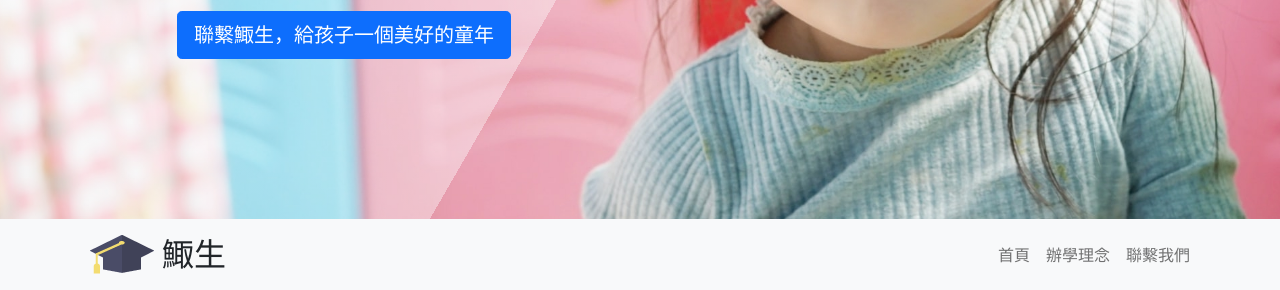
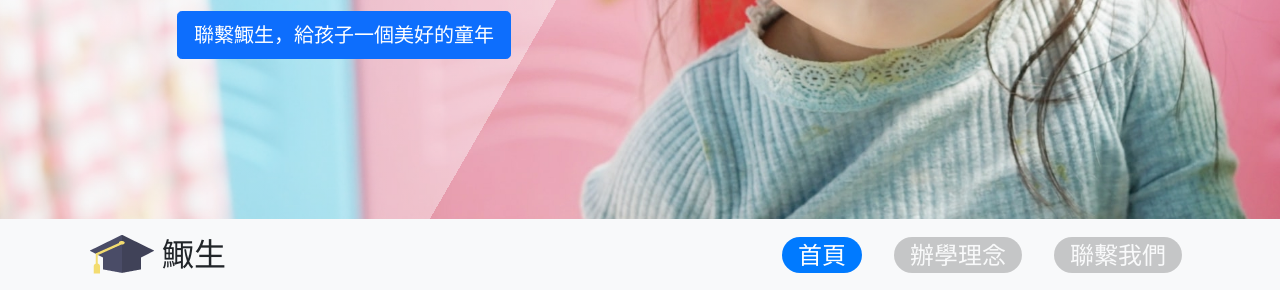
Before and after one commit to timchen0607/Kindergarten, a plain HTML site: page index.html in a window 1280 px wide. Shown: the part 510-800 px from the top of the page. Drawn offline with nearby package versions, Linux system fonts and the light colour scheme.

Commit message:
Fix: 修正導覽列按鈕

```diff
--- a/index.html
+++ b/index.html
@@ -35,11 +35,21 @@
         background: #ffffffaa;
         padding: 3rem;
       }
+      .swiper-pagination-bullet {
+        width: auto;
+        height: auto;
+        color: #ffffff;
+        font-size: 1.5rem;
+        border-radius: 1.5rem;
+        text-align: center;
+        margin: 0 1rem;
+        padding: 0 1rem;
+      }
     </style>
   </head>
   <body>
     <nav class="navbar navbar-expand-lg navbar-light bg-light fixed-bottom">
-      <div class="container">
+      <div class="container justify-content-between">
         <h2 class="d-flex align-items-center m-2">
           <img class="col" src="./images/kindergarten.png" />
           <span class="col px-2 text-nowrap">鯫生</span>
@@ -52,17 +62,7 @@
           <span class="navbar-toggler-icon"></span>
         </button>
         <div class="collapse navbar-collapse" id="menu">
-          <ul class="navbar-nav ms-auto mb-2 mb-lg-0">
-            <li class="nav-item">
-              <a class="nav-link" href="#">首頁</a>
-            </li>
-            <li class="nav-item">
-              <a class="nav-link" href="#">辦學理念</a>
-            </li>
-            <li class="nav-item">
-              <a class="nav-link" href="#">聯繫我們</a>
-            </li>
-          </ul>
+          <div class="pagination ms-auto"></div>
         </div>
       </div>
     </nav>
@@ -155,6 +155,15 @@
     <script src="https://unpkg.com/swiper/swiper-bundle.min.js"></script>
     <script>
       new Swiper(".swiper-container", {
+        pagination: {
+          el: ".pagination",
+          type: "bullets",
+          clickable: true,
+          renderBullet: function (index, className) {
+            let arr = ["首頁", "辦學理念", "聯繫我們"];
+            return `<span class="${className}">${arr[index]}</span>`;
+          },
+        },
         scrollbar: {
           // 顯示底部滾動條
           el: ".swiper-scrollbar",
```
